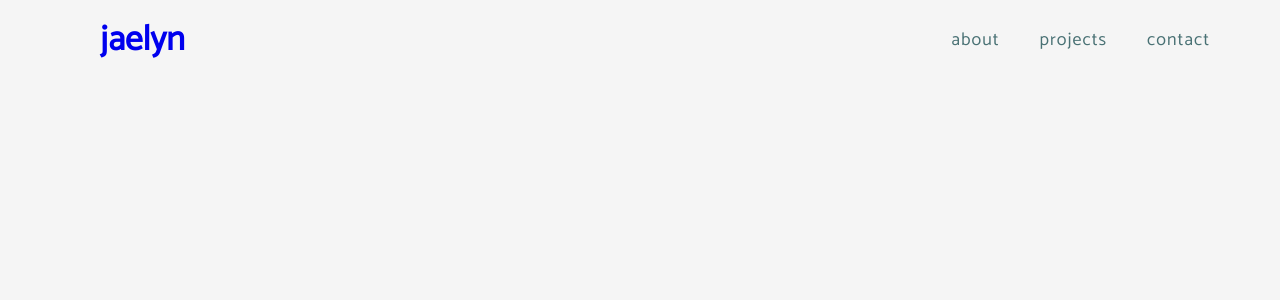
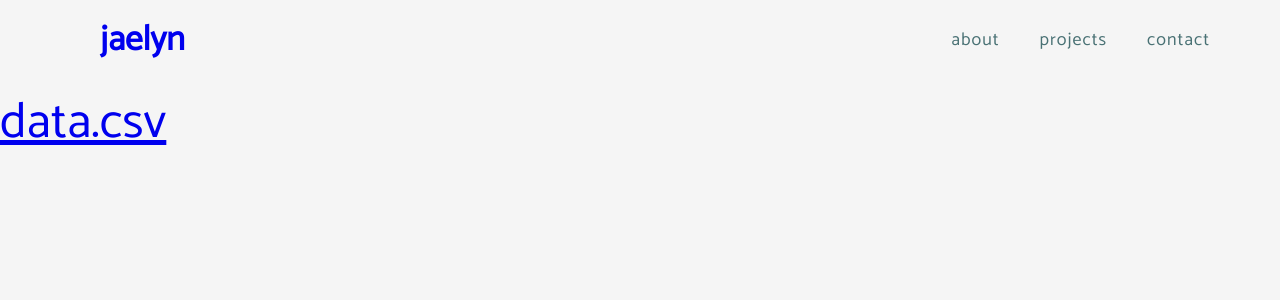
Before and after one commit to jaemevans/jaemevans.github.io, a React (Create React App) app: page /sales in a window 1280 px wide. Shown: the top 300 px of the page. Built offline with nearby package versions, Linux system fonts and the light colour scheme; a web font is replaced by a local one.

Commit message:
ok this hopefully will work

```diff
--- a/src/App.js
+++ b/src/App.js
@@ -9,7 +9,7 @@ import Homepage from "./Components/Homepage";
 import About from "./Components/About";
 import Contact from "./Components/Contact";
 import Projects from "./Components/Projects";
-import Data from "./Components/Data";
+import Sales from     "./Components/Sales";
 
 function App() {
   return (
@@ -23,7 +23,7 @@ function App() {
           <div className="a">
             <Routes>
               <Route path="/" element={<Homepage />} />
-              <Route path="/sales.csv" element={<Data />} />
+              <Route path="/sales" element={<Sales />} />
               <Route path="/contact" element={<Contact/>} />
               <Route path="/about" element={<About/>} />
               <Route path="/projects" element={<Projects/>} />
--- a/src/Components/Homepage.js
+++ b/src/Components/Homepage.js
@@ -52,43 +52,8 @@ function Homepage() {
 
 
 
-      <div className="rrr">  <p>"destrcution leads to a very rough road but it also breeeds creation"-
+      <div className="rrr">  <p>"destrcution leads to a very rough road but it also breeds creation"-
             red hot chili peppers</p></div>
-
-
-
-
-
-
-
-
-
-
-
-
-
-
-
-
-
-
-
-
-
-
-
-
-
-
-
-
-
-
-
-
-
-
-
 
     </div>
   );
--- /dev/null
+++ b/src/Components/Sales.css
@@ -0,0 +1,4 @@
+.data{
+    color:black;
+    font-size: 50px;
+}
--- a/src/Components/Data.js
+++ b/src/Components/Sales.js
@@ -1,13 +1,16 @@
-import "./Contact.css";
 import React from "react";
+import "./Sales.css";
 
-function Contact() {
+
+function Sales() {
   return (
     <div>
+    <div className="data">
       <p>here is teh data file</p>
       <a href="sales.csv">data.csv</a>
+    </div>
     </div>
   );
 }
 
-export default Contact;
+export default Sales;
```
Also changed, not shown: 16 other files (tests, documents, lock files or other folders).
